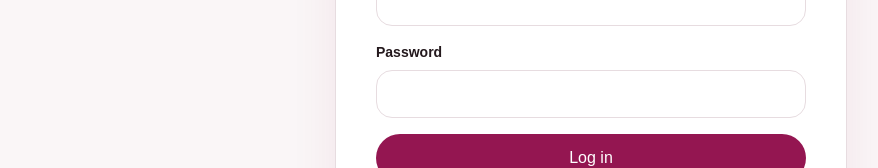
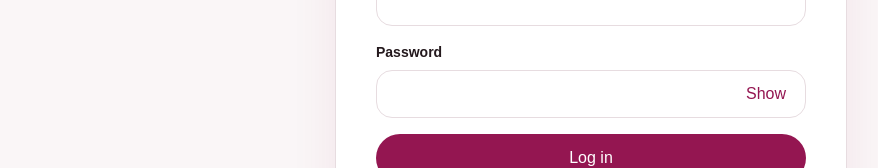
Before and after one commit to beehennie17-ctrl/Rovei-3-, a Next.js app: page /login in a window 1280 px wide. Shown: the part 588-756 px from the top of the page, without its empty margins (49-927 px from the left). Built offline with nearby package versions, Linux system fonts and the light colour scheme.

Commit message:
feat(auth): add show-hide password toggle

```diff
--- a/auth/login-form.tsx
+++ b/auth/login-form.tsx
@@ -11,6 +11,8 @@ export function LoginForm() {
 
   const [email, setEmail] = useState("");
   const [password, setPassword] = useState("");
+  // rovei-password-visibility
+  const [showPassword, setShowPassword] = useState(false);
 
   const [loading, setLoading] = useState(false);
   const [googleLoading, setGoogleLoading] =
@@ -132,16 +134,27 @@ export function LoginForm() {
             Password
           </span>
 
+          <span className="relative block">
             <input
-            type="password"
+              type={showPassword ? "text" : "password"}
               autoComplete="current-password"
               required
               value={password}
               onChange={(event) =>
                 setPassword(event.target.value)
               }
-            className="min-h-12 rounded-2xl border border-[var(--border-soft)] bg-white px-4 outline-none transition focus:border-[var(--wine)]"
+              className="min-h-12 w-full rounded-2xl border border-[var(--border-soft)] bg-white px-4 pr-20 outline-none transition focus:border-[var(--wine)]"
             />
+            <button
+              type="button"
+              aria-label={showPassword ? "Hide password" : "Show password"}
+              aria-pressed={showPassword}
+              onClick={() => setShowPassword((value) => !value)}
+              className="absolute inset-y-0 right-3 px-2 text-sm font-semibold text-[var(--wine)]"
+            >
+              {showPassword ? "Hide" : "Show"}
+            </button>
+          </span>
         </label>
 
         {error ? (
```
Lines whose indentation alone changed are shown as unchanged.
